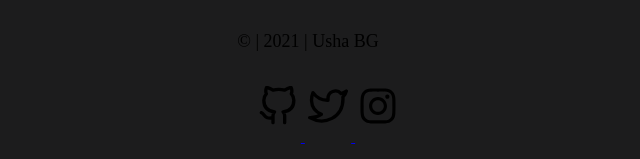
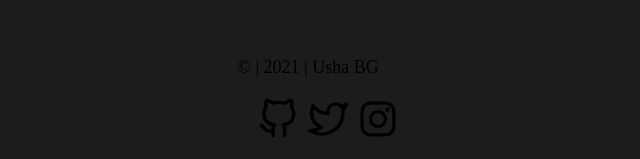
Before and after one commit to UshaGururaj/palindrome-birthday, a plain HTML site: page index.html in a window 1280 px wide. Shown: the part 638-797 px from the top of the page, 332-972 px from the left. Drawn offline with Linux system fonts and the light colour scheme.

Commit message:
Update styles.css

```diff
--- a/styles.css
+++ b/styles.css
@@ -49,24 +49,18 @@ footer {
     left: 0;
     right: 0;
   }
-
   footer p {
     font-size: large;
     text-align: center;
     color: black;
   }
-
   .footer-list {
     margin: 1rem;
   }
-
-  a,
-  img,
-  li {
+  a,img,li {
     display: inline;
   }
-
   img {
     width: 40px;
-    padding: 1rem 0.2rem;
+    padding: 0.2rem 0.2rem;
   }
```
